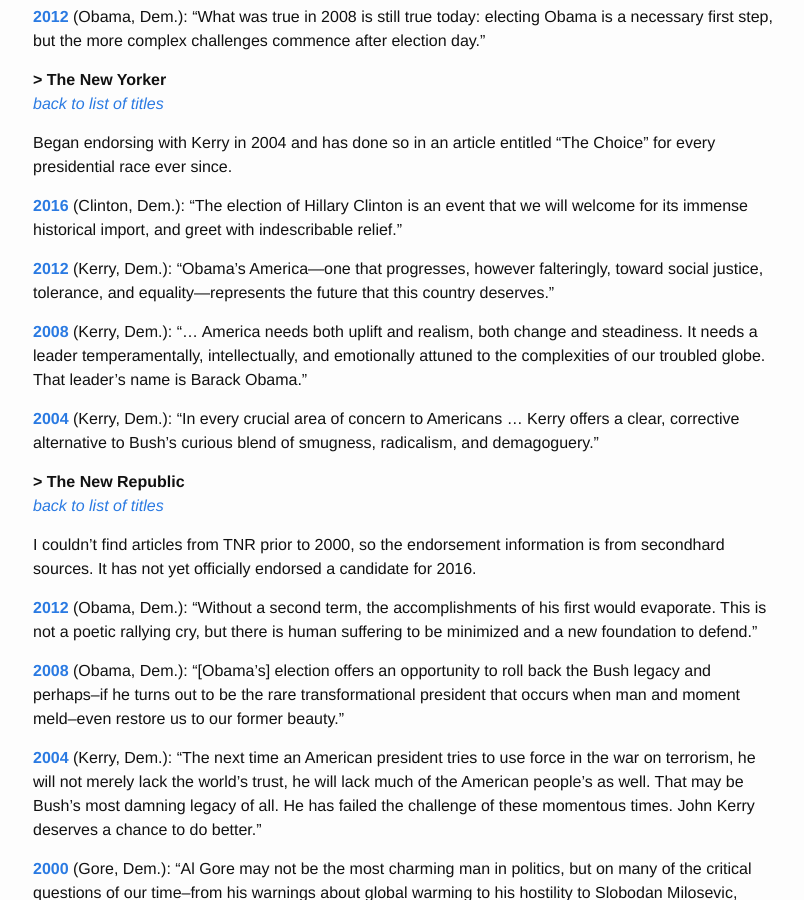
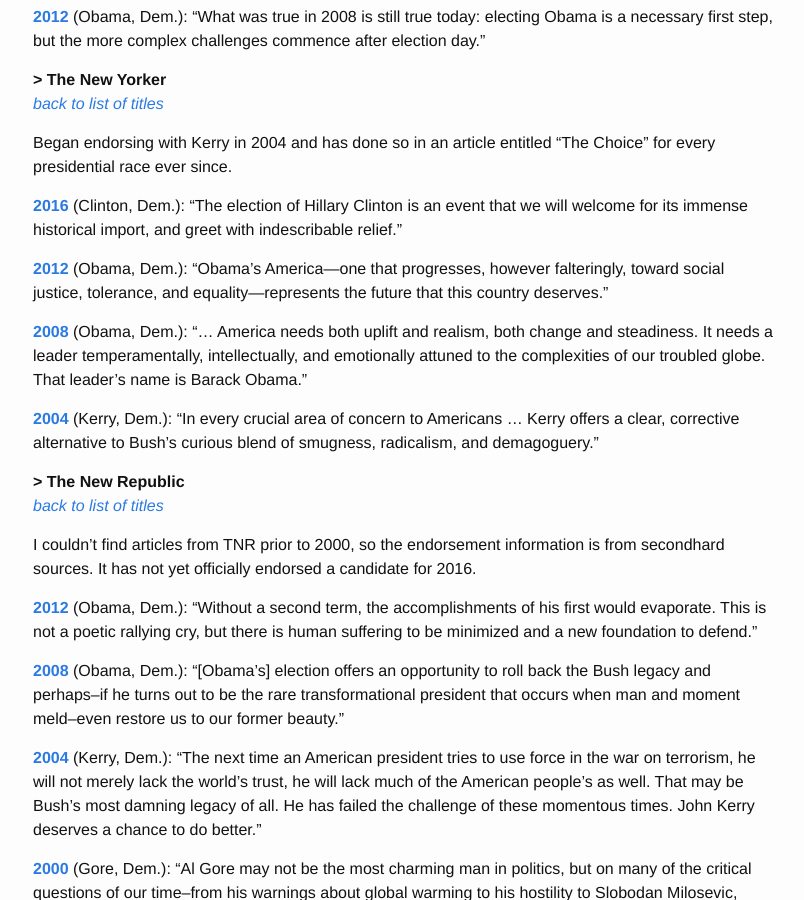
Before and after one commit to underthecurve/underthecurve.github.io, a Jekyll site: the page built from _posts/2016-10-24-magazine-pres-endorse.md, in a window 1280 px wide and 900 px high, scrolled down 2863 px. Shown: the whole window, without its empty margins (237-1041 px from the left). Built offline with Jekyll 4.4.1, drawn with Linux system fonts in a browser that asks for light colours; comment, search, counter and statistics services are not loaded.

Commit message:
fix Kerry typo

```diff
--- a/_posts/2016-10-24-magazine-pres-endorse.md
+++ b/_posts/2016-10-24-magazine-pres-endorse.md
@@ -99,10 +99,10 @@
 [**2016**](http://www.newyorker.com/magazine/2016/10/31/the-new-yorker-endorses-hillary-clinton) (Clinton, Dem.): "The election of Hillary Clinton is an event that we will welcome for its immense historical import, and greet with indescribable relief."
 
 
-[**2012**](http://www.newyorker.com/magazine/2012/10/29/the-choice-8) (Kerry, Dem.): "Obama’s America—one that progresses, however falteringly, toward social justice, tolerance, and equality—represents the future that this country deserves."
+[**2012**](http://www.newyorker.com/magazine/2012/10/29/the-choice-8) (Obama, Dem.): "Obama’s America—one that progresses, however falteringly, toward social justice, tolerance, and equality—represents the future that this country deserves."
 
 
-[**2008**](http://www.newyorker.com/magazine/2004/11/01/the-choice-5) (Kerry, Dem.): "... America needs both uplift and realism, both change and steadiness. It needs a leader temperamentally, intellectually, and emotionally attuned to the complexities of our troubled globe. That leader’s name is Barack Obama."
+[**2008**](http://www.newyorker.com/magazine/2004/11/01/the-choice-5) (Obama, Dem.): "... America needs both uplift and realism, both change and steadiness. It needs a leader temperamentally, intellectually, and emotionally attuned to the complexities of our troubled globe. That leader’s name is Barack Obama."
 
 
 [**2004**](http://www.newyorker.com/magazine/2004/11/01/the-choice-5) (Kerry, Dem.): "In every crucial area of concern to Americans ... Kerry offers a clear, corrective alternative to Bush’s curious blend of smugness, radicalism, and demagoguery."
```
